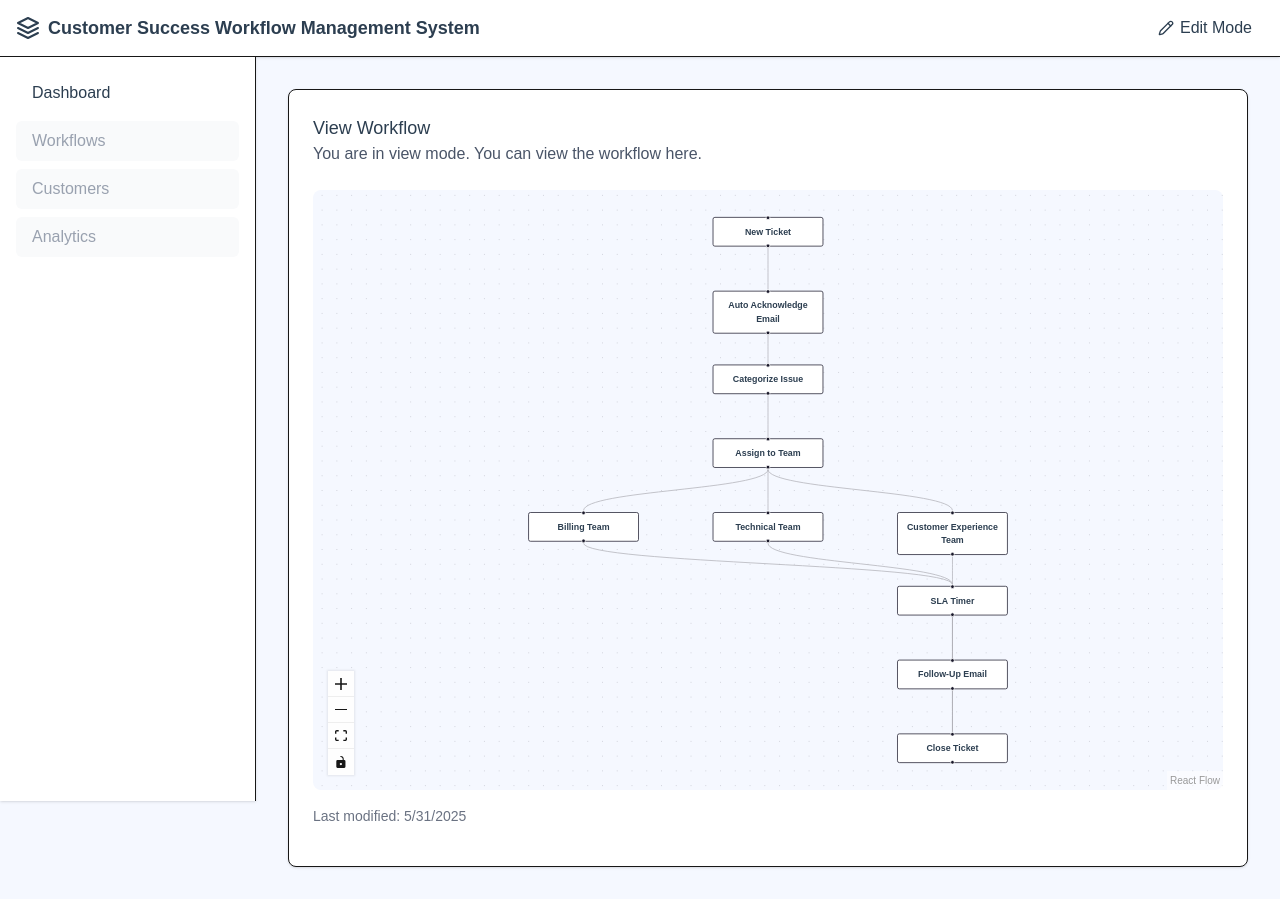
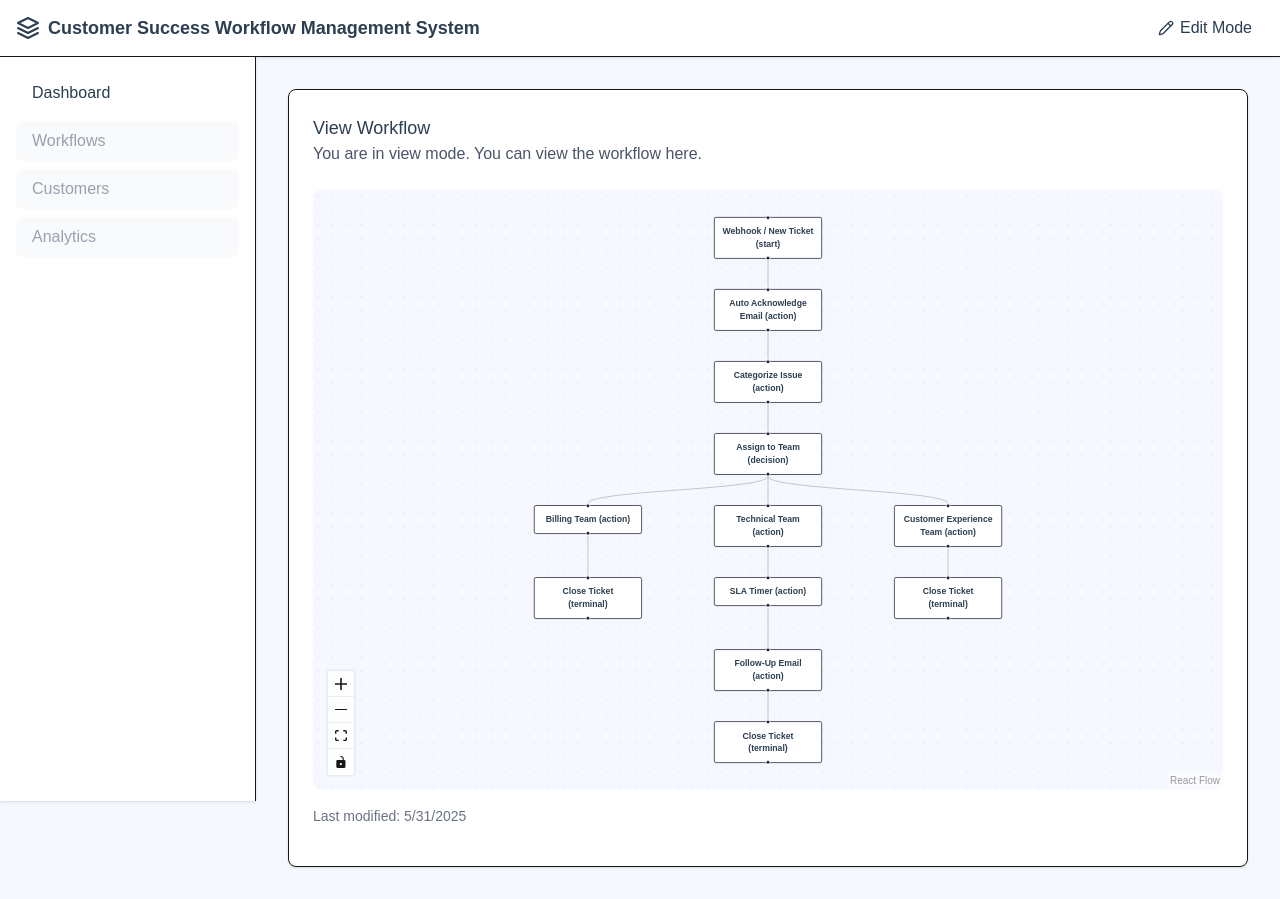
Before and after one commit to niiischall/customer-success-mgmt, a Next.js app: page / in a window 1280 px wide. Built offline with nearby package versions, Linux system fonts and the light colour scheme.

Commit message:
feat: add node type

```diff
--- a/app/components/NodeDetailsModal.tsx
+++ b/app/components/NodeDetailsModal.tsx
@@ -5,12 +5,19 @@ import React from 'react';
 interface NodeDetailsModalProps {
   open: boolean;
   onClose: () => void;
-  nodeData?: { id: string; label: string };
+  nodeData?: { id: string; label: string; type?: string };
   position?: { x: number; y: number } | null;
 }
 
 export default function NodeDetailsModal({ open, onClose, nodeData, position }: NodeDetailsModalProps) {
   if (!open || !nodeData || !position) return null;
+
+  // Extract type from label if not directly provided
+  let nodeType = nodeData.type;
+  if (!nodeType && nodeData.label) {
+    const match = nodeData.label.match(/\(([^)]+)\)$/);
+    if (match) nodeType = match[1];
+  }
 
   return (
     <div className="fixed inset-0 z-50 pointer-events-none">
@@ -40,6 +47,11 @@ export default function NodeDetailsModal({ open, onClose, nodeData, position }:
           {' '}
           <span className="font-bold text-[#4a5568]">{nodeData.label}</span>
         </div>
+        <div className="mb-2">
+          <span className="font-medium text-[#4a5568]">Node Type:</span>
+          {' '}
+          <span className="font-bold text-[#4a5568]">{nodeType}</span>
+        </div>
         {/* Add more config fields here as needed */}
       </div>
     </div>
--- a/app/components/WorkflowDiagram.tsx
+++ b/app/components/WorkflowDiagram.tsx
@@ -1,7 +1,7 @@
 'use client';
 
 import React, { useMemo, useState, useCallback } from 'react';
-import { ReactFlow, Background, Controls, Node, Edge, NodeMouseHandler } from '@xyflow/react';
+import { ReactFlow, Background, Controls, Node, Edge, NodeMouseHandler, OnNodesChange, applyNodeChanges, NodeChange } from '@xyflow/react';
 import '@xyflow/react/dist/style.css';
 import { CUSTOMER_SUCCESS_WORKFLOW, WorkflowNode } from '../constants/workflow';
 import NodeDetailsModal from './NodeDetailsModal';
@@ -15,12 +15,14 @@ function treeToFlow(
   posX: number = 0
 ): { nodes: Node[]; edges: Edge[] } {
   const nodeId = node.id;
+  const labelWithType = `${node.label} (${node.type})`;
   nodes.push({
     id: nodeId,
-    data: { label: node.label },
+    data: { label: labelWithType },
     position: { x: posX * 250, y: level * 100 },
     style: { color: '#2c3e50', fontWeight: 600 },
     type: 'default',
+    draggable: true,
   });
   if (parentId) {
     edges.push({
@@ -39,7 +41,8 @@ function treeToFlow(
 }
 
 export default function WorkflowDiagram() {
-  const { nodes, edges } = useMemo(() => treeToFlow(CUSTOMER_SUCCESS_WORKFLOW), []);
+  const { nodes: initialNodes, edges } = useMemo(() => treeToFlow(CUSTOMER_SUCCESS_WORKFLOW), []);
+  const [nodes, setNodes] = useState<Node[]>(initialNodes);
   const [selectedNode, setSelectedNode] = useState<{ id: string; label: string } | null>(null);
   const [modalPos, setModalPos] = useState<{ x: number; y: number } | null>(null);
 
@@ -48,9 +51,19 @@ export default function WorkflowDiagram() {
     setModalPos({ x: event.clientX, y: event.clientY });
   }, []);
 
+  const onNodesChange: OnNodesChange = useCallback((changes: NodeChange[]) => {
+    setNodes((nds) => applyNodeChanges(changes, nds));
+  }, []);
+
   return (
     <div style={{ width: '100%', height: 600, background: '#f5f8ff', borderRadius: 8 }}>
-      <ReactFlow nodes={nodes} edges={edges} fitView onNodeClick={onNodeClick}>
+      <ReactFlow
+        nodes={nodes}
+        edges={edges}
+        fitView
+        onNodeClick={onNodeClick}
+        onNodesChange={onNodesChange}
+      >
         <Background />
         <Controls />
       </ReactFlow>
--- a/app/constants/workflow.ts
+++ b/app/constants/workflow.ts
@@ -1,62 +1,63 @@
+export type WorkflowNodeType = 'start' | 'action' | 'decision' | 'terminal';
+
 export interface WorkflowNode {
   id: string;
   label: string;
+  type: WorkflowNodeType;
   children?: WorkflowNode[];
 }
 
 export const CUSTOMER_SUCCESS_WORKFLOW: WorkflowNode = {
-  id: 'new_ticket',
-  label: 'New Ticket',
+  id: 'start',
+  label: 'Webhook / New Ticket',
+  type: 'start',
   children: [
     {
       id: 'auto_ack_email',
       label: 'Auto Acknowledge Email',
+      type: 'action',
       children: [
         {
           id: 'categorize_issue',
           label: 'Categorize Issue',
+          type: 'action',
           children: [
             {
               id: 'assign_team',
               label: 'Assign to Team',
+              type: 'decision',
               children: [
                 {
                   id: 'billing_team',
                   label: 'Billing Team',
+                  type: 'action',
                   children: [
                     {
-                      id: 'sla_timer',
-                      label: 'SLA Timer',
-                      children: [
-                        {
-                          id: 'follow_up_email',
-                          label: 'Follow-Up Email',
-                          children: [
-                            {
-                              id: 'close_ticket',
-                              label: 'Close Ticket',
-                            },
-                          ],
-                        },
-                      ],
+                      id: 'billing_terminal',
+                      label: 'Close Ticket',
+                      type: 'terminal',
                     },
                   ],
                 },
                 {
                   id: 'technical_team',
                   label: 'Technical Team',
+                  type: 'action',
                   children: [
                     {
                       id: 'sla_timer',
                       label: 'SLA Timer',
+                      type: 'action',
                       children: [
                         {
                           id: 'follow_up_email',
                           label: 'Follow-Up Email',
+                          type: 'action',
                           children: [
                             {
-                              id: 'close_ticket',
+                              id: 'tech_terminal',
                               label: 'Close Ticket',
+                              type: 'terminal',
                             },
                           ],
                         },
@@ -67,22 +68,12 @@ export const CUSTOMER_SUCCESS_WORKFLOW: WorkflowNode = {
                 {
                   id: 'customer_experience_team',
                   label: 'Customer Experience Team',
+                  type: 'action',
                   children: [
                     {
-                      id: 'sla_timer',
-                      label: 'SLA Timer',
-                      children: [
-                        {
-                          id: 'follow_up_email',
-                          label: 'Follow-Up Email',
-                          children: [
-                            {
-                              id: 'close_ticket',
-                              label: 'Close Ticket',
-                            },
-                          ],
-                        },
-                      ],
+                      id: 'cx_terminal',
+                      label: 'Close Ticket',
+                      type: 'terminal',
                     },
                   ],
                 },
```
Also changed, not shown: app/utils/index.ts (added).
